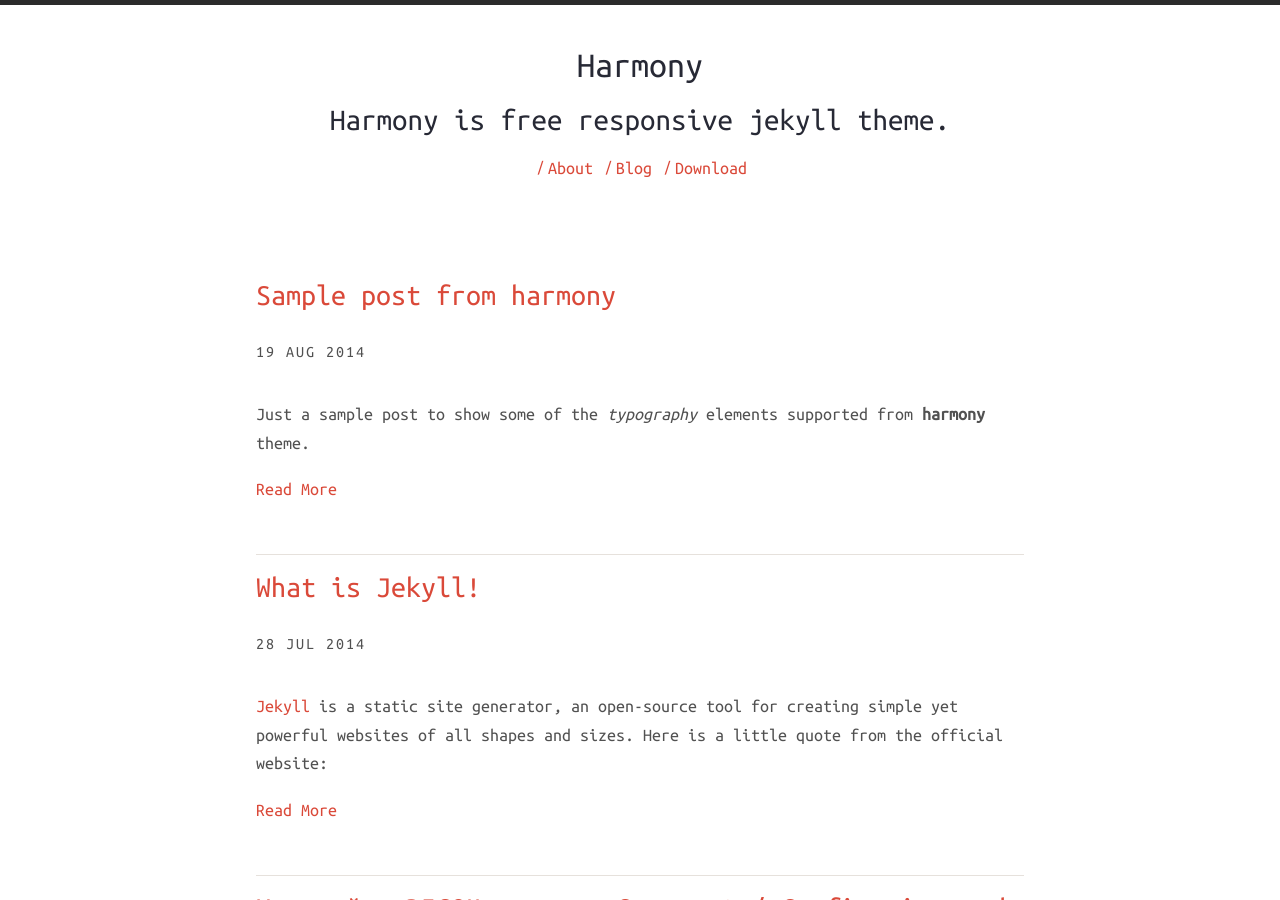
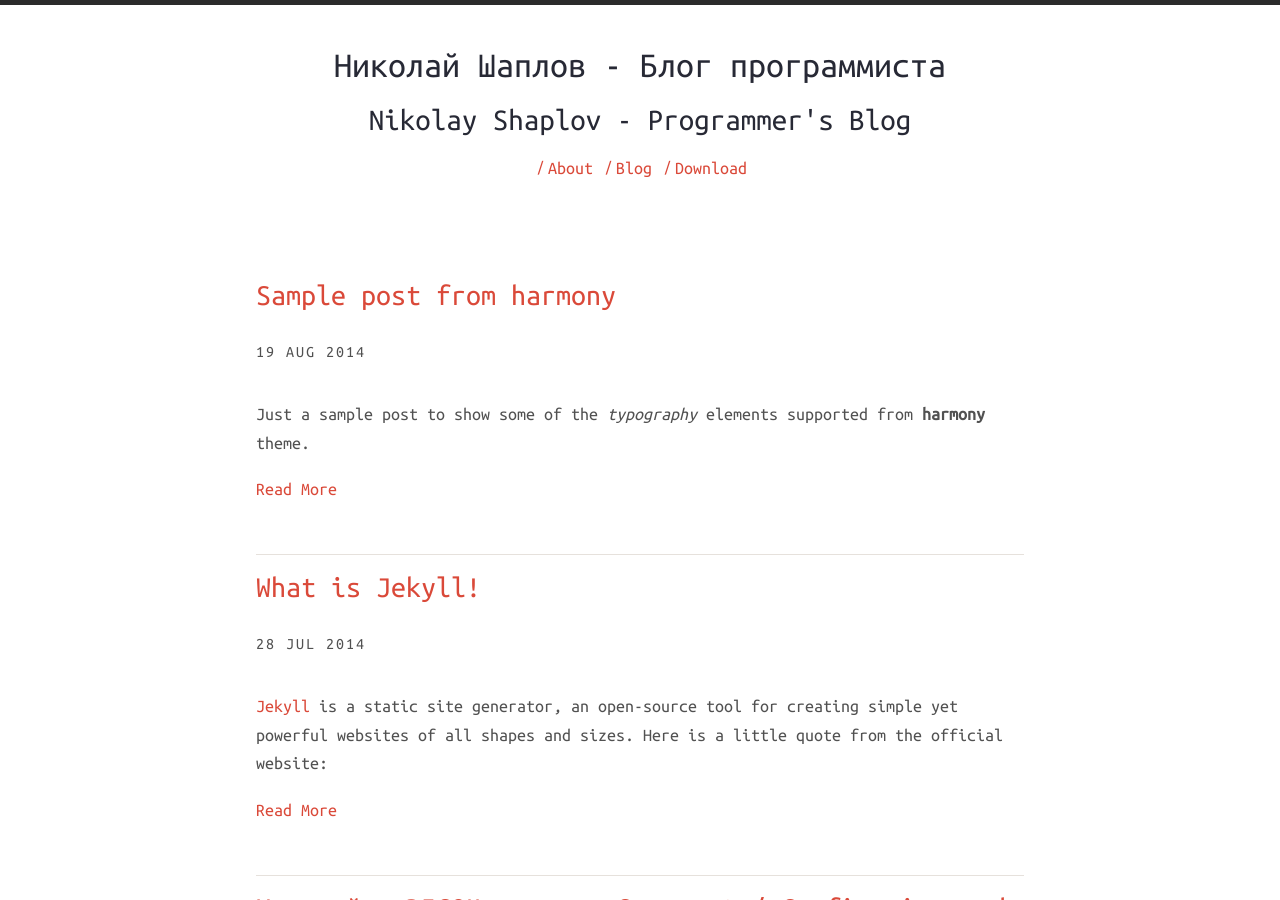
Before and after one commit to dhyannataraj/dhyannataraj.github.io, a Jekyll site: the page built from index.html, in a window 1280 px wide and 900 px high. Built offline with Jekyll 4.4.1, drawn with Linux system fonts in a browser that asks for light colours; nearby versions of some CDN libraries.

Commit message:
Update _config.yml

```diff
--- a/_config.yml
+++ b/_config.yml
@@ -13,33 +13,33 @@ url: http://dhyannataraj.github.io
 
 # Harmony theme configuration. Please change accordingly.
 harmony:
-  name: Harmony
+  name: Николай Шаплов - Блог программиста
   # Little description about your site
-  description: Harmony is free responsive jekyll theme.
+  description: Nikolay Shaplov - Programmer's Blog
   # 'meta_description:' Write an awesome description for your new site here.
   # It will appear in your document head meta (for Google search results) and
   # in your feed.xml site description.
   meta_description: > #
-   Harmony is a free responsive jekyll theme by Gayan Virajith
-   and Maheshika Lakmali. Source code available at
-   https://github.com/gayanvirajith/harmony
+#   Harmony is a free responsive jekyll theme by Gayan Virajith
+#   and Maheshika Lakmali. Source code available at
+#   https://github.com/gayanvirajith/harmony
   basetheme: theme-base-01 # pre defined thmes are darken, blue-water, redish.
   author: # Author details
-    name: Gayan Virajith
-    email: gayanvirajith@gmail.com
-    url: http://gayanvirajith.github.io
+    name: Nikoay Shaplov
+    email: dhyan@nataraj.su
+    url: http://dhyannataraj.github.io
 
   # Google Analytics key, leave blank to ignore
   google_analytics_key: UA-xxxx-x
 
   # Profile links, leave blank to ignore
   social:
-    github: gayanvirajith
-    twitter: gayanvirajith
-    facebook: gayanvirajith
+    github: dhyannataraj
+#    twitter: gayanvirajith
+#    facebook: gayanvirajith
 #    gplus: +GayanVirajith
-    dribble: gayan
-    pinterest:
+#    dribble: gayan
+#    pinterest:
   # Toggle disclaimer in footer
   show_disclaimer: true
 
```
